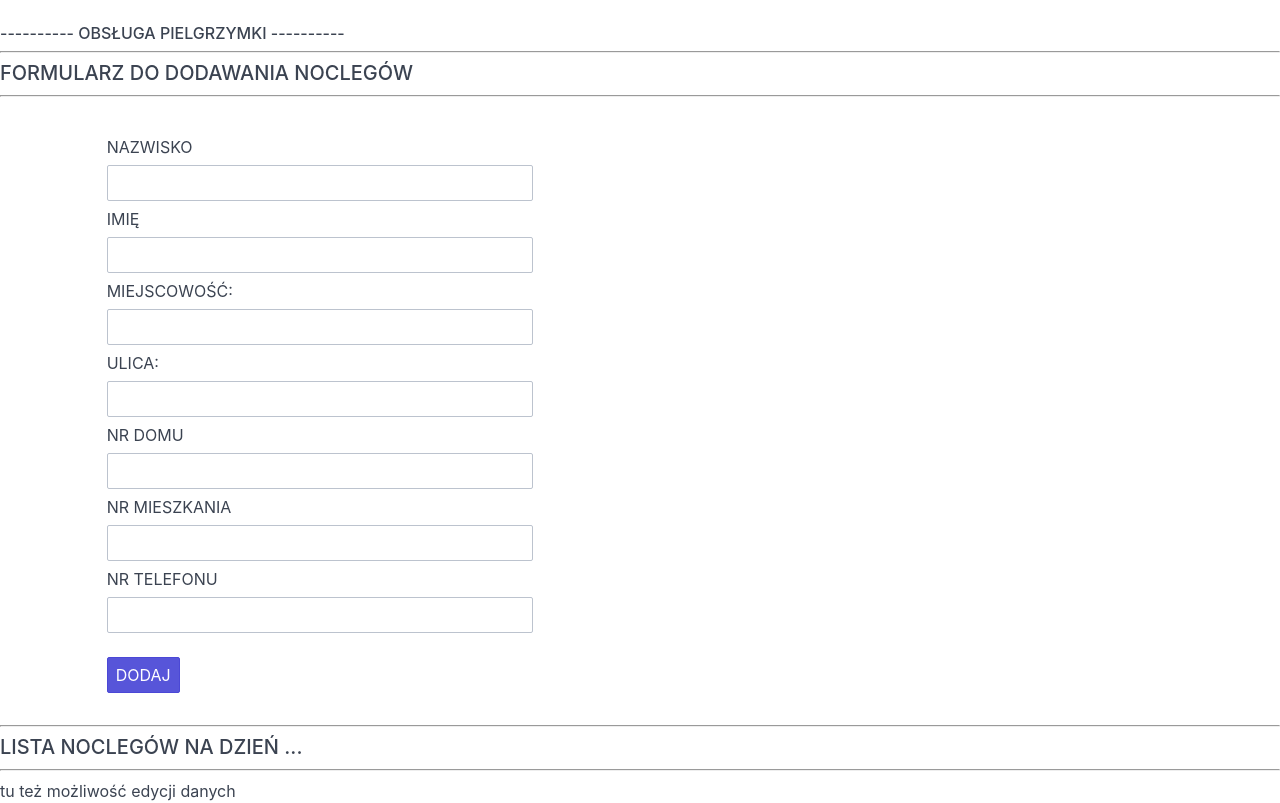
After one commit to BaoZajac/pilgrim_sleep_over, a Flask app: page /noclegi/ in a window 1280 px wide. The commit adds this page. Run offline with Flask 2, Linux system fonts and the light colour scheme.

Commit message:
stworzenie tabeli do bazy danych noclegów, stworzenie oddzielnych stron dodawania pielgrzymów dla obsługi i dla wszystkich, dodanie strony z pielgrzymami, poszerzenie requirements.txt

```diff
--- a/app.py
+++ b/app.py
@@ -1,11 +1,32 @@
 from flask import Flask, request, render_template
+from flask_sqlalchemy import SQLAlchemy
+from flask_alembic import Alembic
 
 
 app = Flask(__name__)
 
+app.config['SQLALCHEMY_DATABASE_URI'] = "sqlite:///database_accountant.db"
 
-@app.route('/', methods=['POST', 'GET'])
-def main():
+db = SQLAlchemy(app)
+
+adresy = []
+
+
+# stworzenie tabeli z adresami
+class Address(db.Model):
+    id = db.Column(db.Integer, primary_key=True)
+    last_name = db.Column(db.String(120), nullable=False)
+    given_name = db.Column(db.String(120), nullable=True)       #TODO: wypełnione musi być ALBO nazwisko ALBO imię
+    town = db.Column(db.String(120), nullable=False)
+    street = db.Column(db.String(120), nullable=True)
+    house = db.Column(db.String(120), nullable=False)
+    apartment = db.Column(db.String(120), nullable=True)
+    phone = db.Column(db.Integer, nullable=False)
+
+
+@app.route('/dodaj-nocleg/', methods=['POST', 'GET'])
+@app.route('/noclegi/', methods=['POST', 'GET'])
+def nocleg():
     if request.method == "POST":
         last_name = request.form["last_name"]
         given_name = request.form["given_name"]
@@ -14,4 +35,22 @@ def main():
         house = request.form["house"]
         apartment = request.form["apartment"]
         phone = request.form["phone"]
-    return render_template("form-noclegi.html")
+        lista = (last_name, given_name, town, street, house, apartment, phone)
+        adresy.append(lista)
+    if request.path == '/noclegi/':
+        return render_template("noclegi.html")
+    elif request.path == '/dodaj-nocleg/':
+        return render_template("dodaj-nocleg.html")
+
+
+
+
+
+@app.route('/pielgrzymi/', methods=['GET', 'POST'])
+def pielgrzym():
+    if request.method == "POST":
+        last_name = request.form["last_name"]
+        given_name = request.form["given_name"]
+        small_group = request.form["small_group"]
+        function = request.form["function"]
+    return render_template("pielgrzymi.html")
--- a/requirements.txt
+++ b/requirements.txt
@@ -1,7 +1,13 @@
+alembic==1.7.7
 click==8.1.3
 colorama==0.4.4
 Flask==2.1.2
+Flask-Alembic==2.0.1
+Flask-SQLAlchemy==2.5.1
+greenlet==1.1.2
 itsdangerous==2.1.2
 Jinja2==3.1.2
+Mako==1.2.0
 MarkupSafe==2.1.1
+SQLAlchemy==1.4.36
 Werkzeug==2.1.2
--- /dev/null
+++ b/templates/noclegi.html
@@ -0,0 +1,52 @@
+<!DOCTYPE html>
+<html lang="en">
+<head>
+    <meta charset="UTF-8">
+    <title>obsługa - NOCLEGI</title>
+    <link rel="stylesheet" href="https://unpkg.com/spectre.css/dist/spectre.min.css">
+    <link rel="stylesheet" href="https://unpkg.com/spectre.css/dist/spectre-exp.min.css">
+    <link rel="stylesheet" href="https://unpkg.com/spectre.css/dist/spectre-icons.min.css">
+</head>
+<body>
+    <br />
+    <h6>----------    OBSŁUGA PIELGRZYMKI    ----------</h6>
+    <hr />
+    <h5>FORMULARZ DO DODAWANIA NOCLEGÓW</h5>
+    <hr />
+    <br />
+    <div class="container">
+        <div class="columns">
+            <div class="col-1"></div>
+            <div class="col-4">
+                <div class="form-group">
+                    <form action="" method="post">
+                        <label class="form-label" for="last_name">NAZWISKO</label>
+                        <input class="form-input" id="last_name" type="text" name="last_name" />
+                        <label class="form-label" for="given_name">IMIĘ</label>
+                        <input class="form-input" id="given_name" type="text" name="given_name" />
+                        <label class="form-label" for="town">MIEJSCOWOŚĆ:</label>
+                        <input class="form-input" id="town" type="text" name="town" />
+                        <label class="form-label" for="street">ULICA:</label>
+                        <input class="form-input" id="street" type="text" name="street" />
+                        <label class="form-label" for="house">NR DOMU</label>
+                        <input class="form-input" id="house" type="text" name="house" />
+                        <label class="form-label" for="apartment">NR MIESZKANIA</label>
+                        <input class="form-input" id="apartment" type="text" name="apartment" />
+                        <label class="form-label" for="phone">NR TELEFONU</label>
+                        <input class="form-input" id="phone" type="number" name="phone" />
+                        <br />
+                        <button class="btn btn-primary">DODAJ</button>
+                    </form>
+                </div>
+            </div>
+        </div>
+    </div>
+
+    <br />
+    <hr />
+    <h5>LISTA NOCLEGÓW NA DZIEŃ ...</h5>
+    <hr />
+
+    tu też możliwość edycji danych
+</body>
+</html>
```
Also changed, not shown: templates/dodaj-nocleg.html (added, +44 -0 lines), templates/pielgrzymi.html (renamed from templates/form-noclegi.html, +15 -14 lines).
